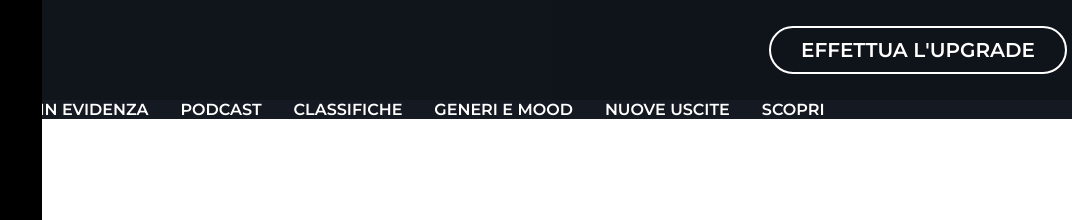
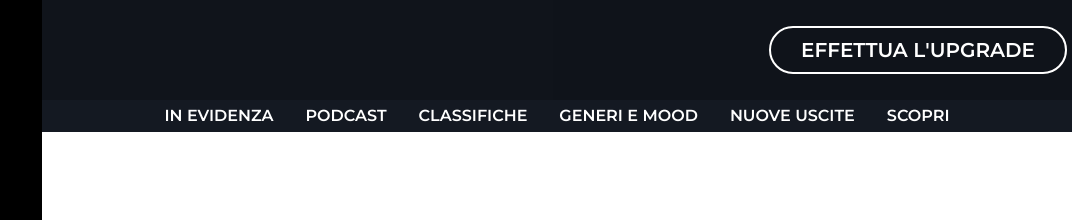
Before and after one commit to ElonaHoxhaj96/html-css-spotifyweb, a plain HTML site: page index.html in a window 1280 px wide. Shown: the top 220 px of the page, 208-1280 px from the left. Drawn offline with Linux system fonts and the light colour scheme.

Commit message:
Finished the first section "content menu"

```diff
--- a/index.html
+++ b/index.html
@@ -60,14 +60,18 @@
             </ul>
         </nav>
         <div id="contenitor">
-            <section id="main-menu">
-                <a href="#"> IN EVIDENZA</a>
-                <a href="#"> PODCAST </a>
-                <a href="#"> CLASSIFICHE </a>
-                <a href="#"> GENERI E MOOD </a>
-                <a href="#"> NUOVE USCITE </a>
-                <a href="#"> SCOPRI </a>
+            <!--First section Content Menu-->
+            <section>
+                <ul  id="content-menu">
+                    <li> <a href="#"> IN EVIDENZA</a> </li>
+                    <li> <a href="#"> PODCAST </a> </li>
+                    <li>  <a href="#"> CLASSIFICHE </a> </li>
+                    <li>  <a href="#"> GENERI E MOOD </a> </li>
+                    <li> <a href="#"> NUOVE USCITE </a> </li>
+                    <li> <a href="#"> SCOPRI </a> </li>
+                </ul>
             </section>
+
         </div>
 
     </main>
--- a/style.css
+++ b/style.css
@@ -33,6 +33,7 @@ header{
     justify-content: flex-end;
     align-items: center;
     z-index: 900;
+    margin-left: auto;
 }
 
 button{
@@ -104,12 +105,29 @@ i{
 }
 
 /*CONTENITOR MAIN*/
-#main-menu{
+#contenitor{
+    display: flex;
+    width: calc(100% - 250px);
+    margin-left: auto;
+}
+
+#content-menu{
     display: flex;
     justify-content: center;
     gap: 2rem;
+}
+
+section{
     width: 100%;
 }
+
+
+
+
+
+
+
+
 
 
 
```
